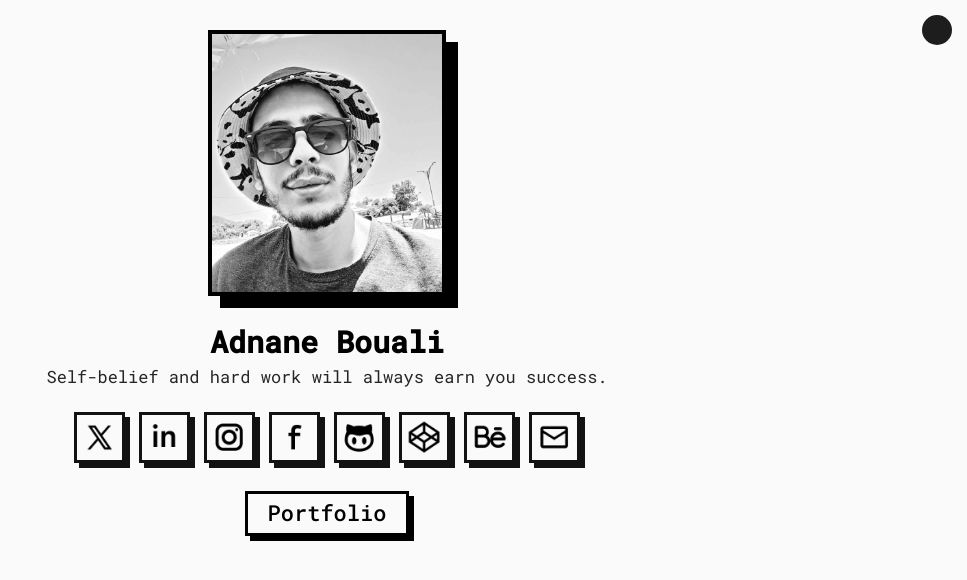
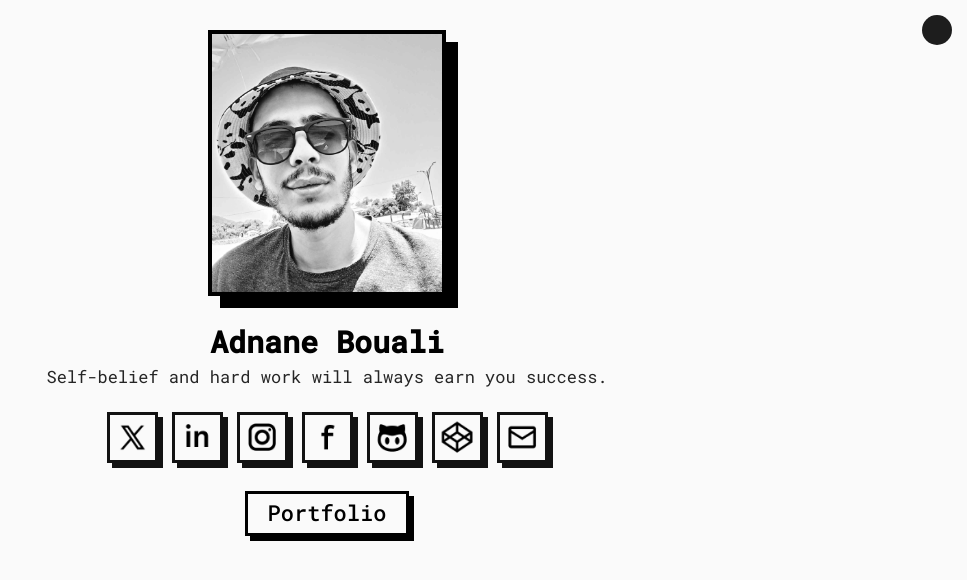
Before and after one commit to adnanebouali/MyLinks, a plain HTML site: page index.html in a window 1280 px wide. Shown: the whole page, without its empty margins (313-1280 px from the left). Drawn offline with Linux system fonts and the light colour scheme; no server answers.

Commit message:
Update index.html

```diff
--- a/index.html
+++ b/index.html
@@ -71,12 +71,6 @@
             ><img title="codepen" src="img/Group 1.png" alt="codepen"
           /></a>
           <a
-            href="https://www.behance.net/adnanebouali"
-            target="_blank"
-            rel="noopener noreferrer"
-            ><img title="behance" src="img/Group 5.png" alt="behance"
-          /></a>
-          <a
             href="mailto:boualiadnanedz@gmail.com"
             target="_blank"
             rel="noopener noreferrer"
```
